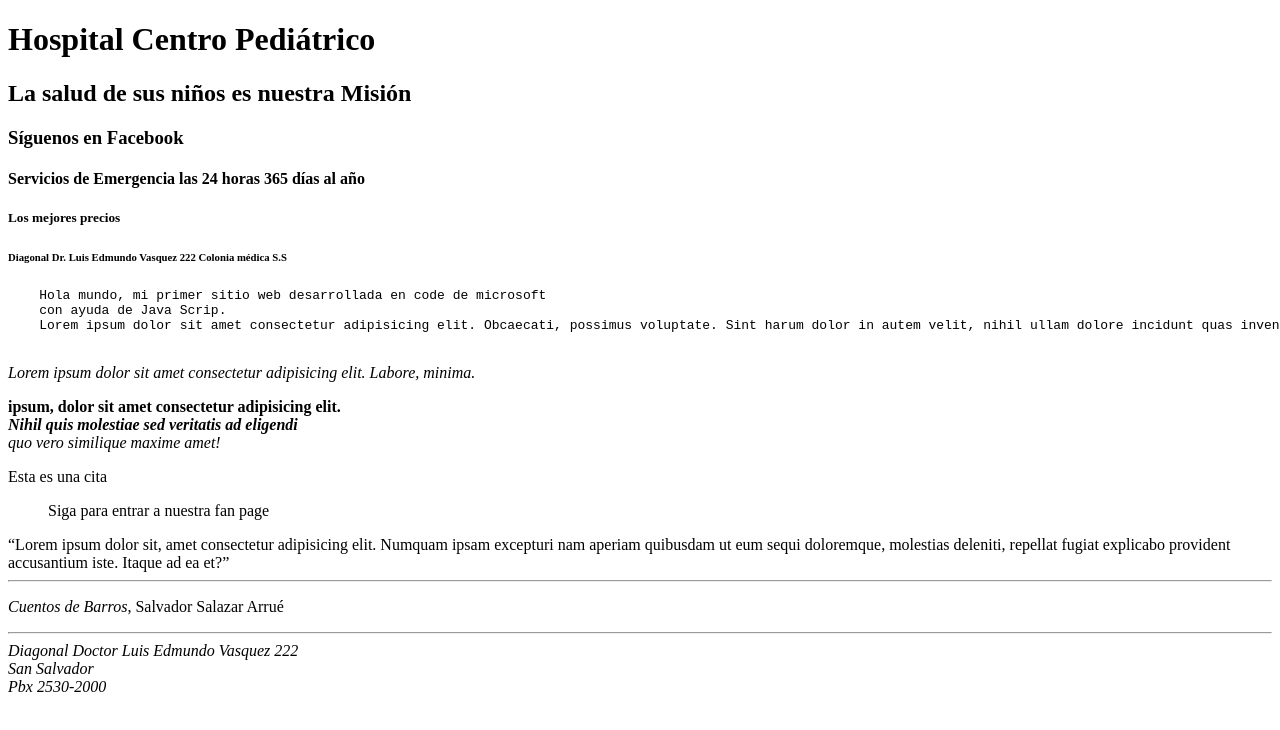
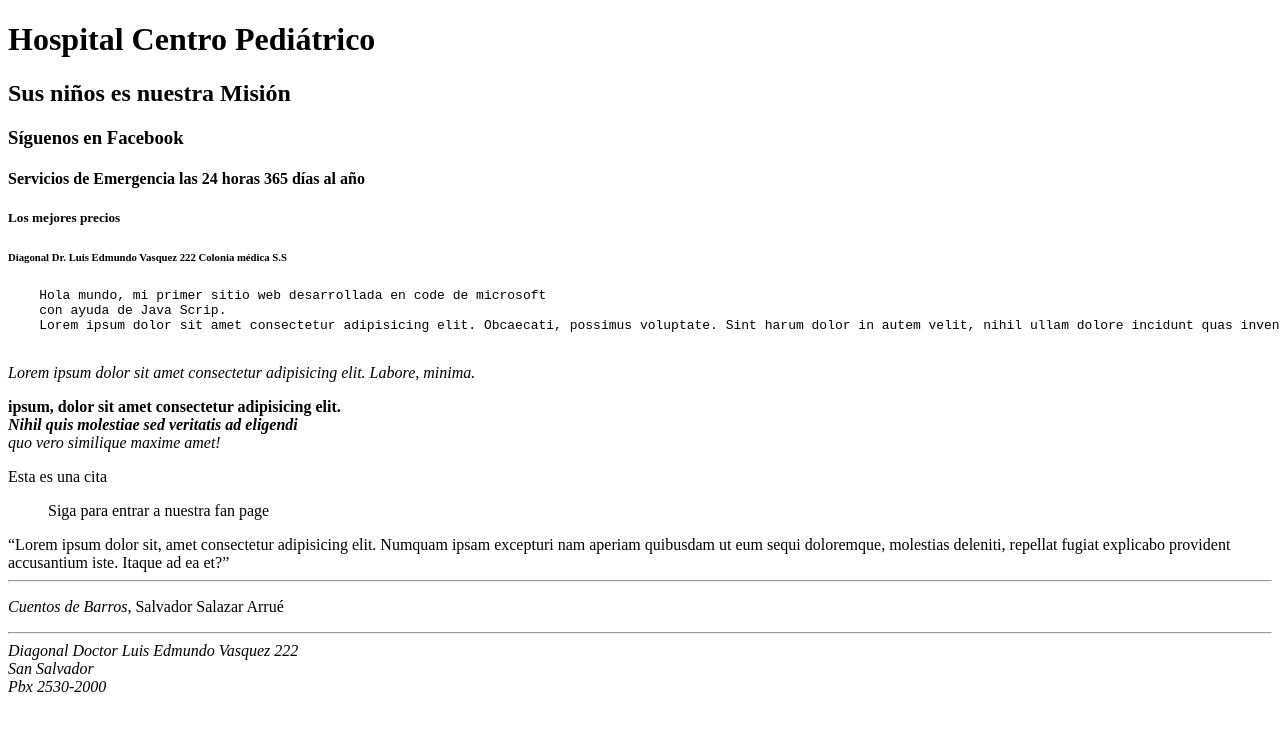
Before and after one commit to svtpineda/desdeCero, a plain HTML site: page index.html in a window 1280 px wide. Shown: the top 730 px of the page. Drawn offline with Linux system fonts and the light colour scheme.

Commit message:
se modifico el index se modifico slogan

```diff
--- a/index.html
+++ b/index.html
@@ -11,7 +11,7 @@
     veremos tambien los Heading que van del 1 al 6 siendo el ultimo
     el de menor importancia-->
     <h1>Hospital Centro Pediátrico</h1>
-    <h2>La salud de sus niños es nuestra Misión</h2>
+    <h2>Sus niños es nuestra Misión</h2>
     <h3>Síguenos en Facebook</h3>
     <h4>Servicios de Emergencia las 24 horas 365 días al año</h4>
     <h5>Los mejores precios </h5>
```
